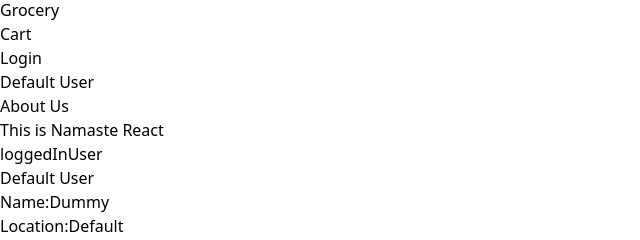
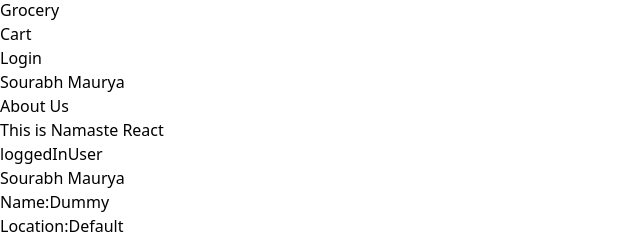
Before and after one commit to SHMAURYA123/React-dev, a React (Vite) app: page /about in a window 1280 px wide. Shown: the part 398-638 px from the top of the page, without its empty margins (0-640 px from the left). Built offline with nearby package versions, Linux system fonts and the light colour scheme; no server answers.

Commit message:
day 11 learn UserCOntext provider in App.js component and change userContext input at every place

```diff
--- a/src/App.js
+++ b/src/App.js
@@ -1,7 +1,7 @@
 // how we make the card dynamically by using the props
 //props->  javascript argument passing in function
 
-import React, { lazy, Suspense } from "react";
+import React, { lazy, Suspense, useEffect, useState } from "react";
 import ReactDOM  from "react-dom/client";
 import Header from "./components/Header";
 import Body from "./components/Body";
@@ -10,6 +10,7 @@ import { createBrowserRouter,Outlet,RouterProvider } from "react-router-dom";
 import Contact from "./components/Contact";
 import Error from "./components/Error";
 import RestaurantMenu from "./components/RestaurantMenu";
+import UserContext from "./utility/UserContext";
 // import Grocery from "./components/Grocery";
 
 // chunking
@@ -19,11 +20,27 @@ import RestaurantMenu from "./components/RestaurantMenu";
 const Grocery=lazy(()=>import("./components/Grocery"));
 const About=lazy(()=>import("./components/About"));
 
+
+
 const AppLayout=()=>{
-  return ( <div className="app">
+
+  const[userName,setUserName]=useState();
+//Authentication
+useEffect(()=>{
+  //Make an API call and send username and password
+  const data={
+    name:"Sourabh Maurya",
+  };
+  setUserName(data.name);
+},[]);
+
+  return (
+    <UserContext.Provider value={{loggedInUser:userName,setUserName}}>
+    <div className="app">
     <Header/>
     <Outlet/>
   </div>
+  </UserContext.Provider>
 )};
 
 const appRouter=createBrowserRouter([
--- a/src/components/Body.js
+++ b/src/components/Body.js
@@ -1,8 +1,9 @@
 import { Link } from "react-router-dom";
 import RestaurantCard from "./RestaurantCard";
 import Shimmer from "./shimmer";
-import { useEffect, useState } from "react";
+import { useContext, useEffect, useState } from "react";
 import useOnlineStatus from "../utility/useOnlineStatus";
+import UserContext from "../utility/UserContext";
 
 const Body = () => {
   const [listOfRestaurant, setListOfRestaurant] = useState([]);
@@ -34,6 +35,8 @@ const Body = () => {
   if(onlineStatus===false){
    return <h1>Look's Like your Offline!! Please check your Internet Connection</h1>
   };
+
+  const{loggedInUser,setUserName}=useContext(UserContext);
 
   return listOfRestaurant.length === 0 ? (
     <Shimmer />
@@ -70,7 +73,11 @@ const Body = () => {
           Top Rated Restaurant
         </button>
         </div>
-
+        <div className=" m-4 p-4 flex items-center  ">
+          <label >UserName :</label>
+          <input className="border border-black p-2 mx-2"
+          value={loggedInUser} onChange={(e)=> setUserName(e.target.value)}/>
+         </div>
       </div>
       <div className=" flex flex-wrap ">
         {filteredList.map((restaurant) => (
```
